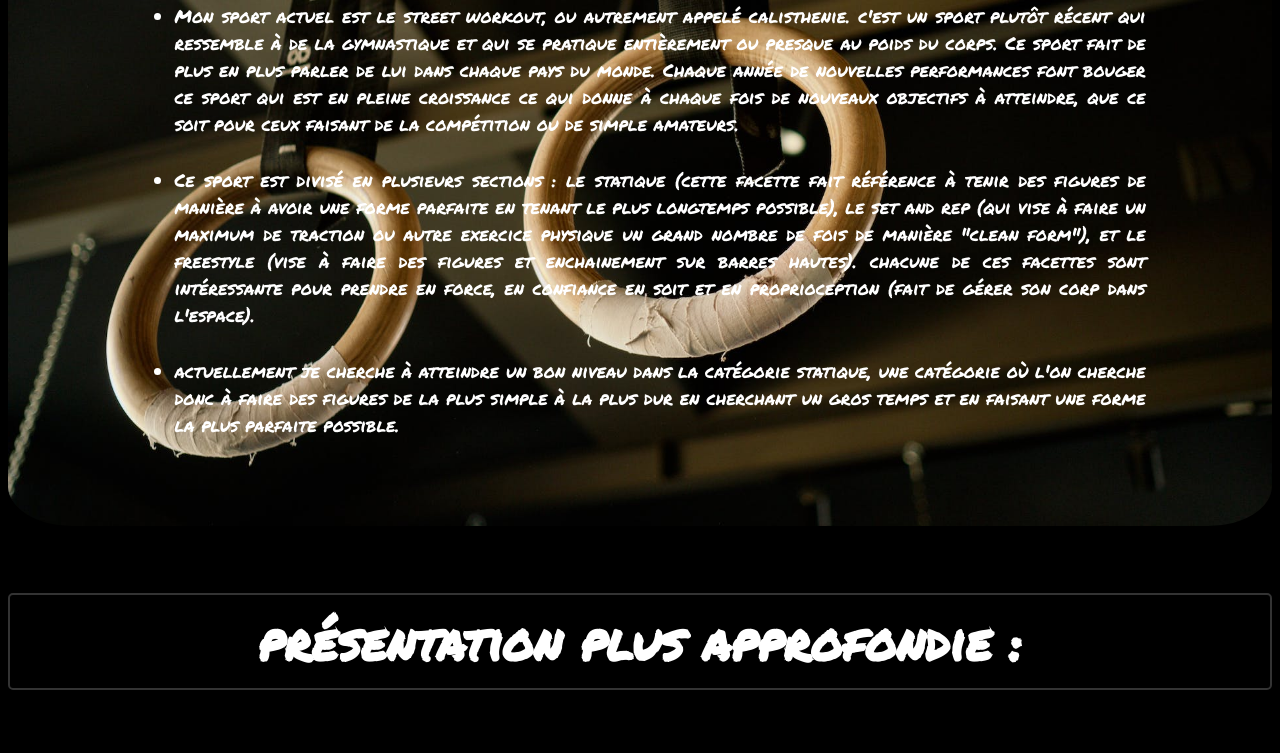
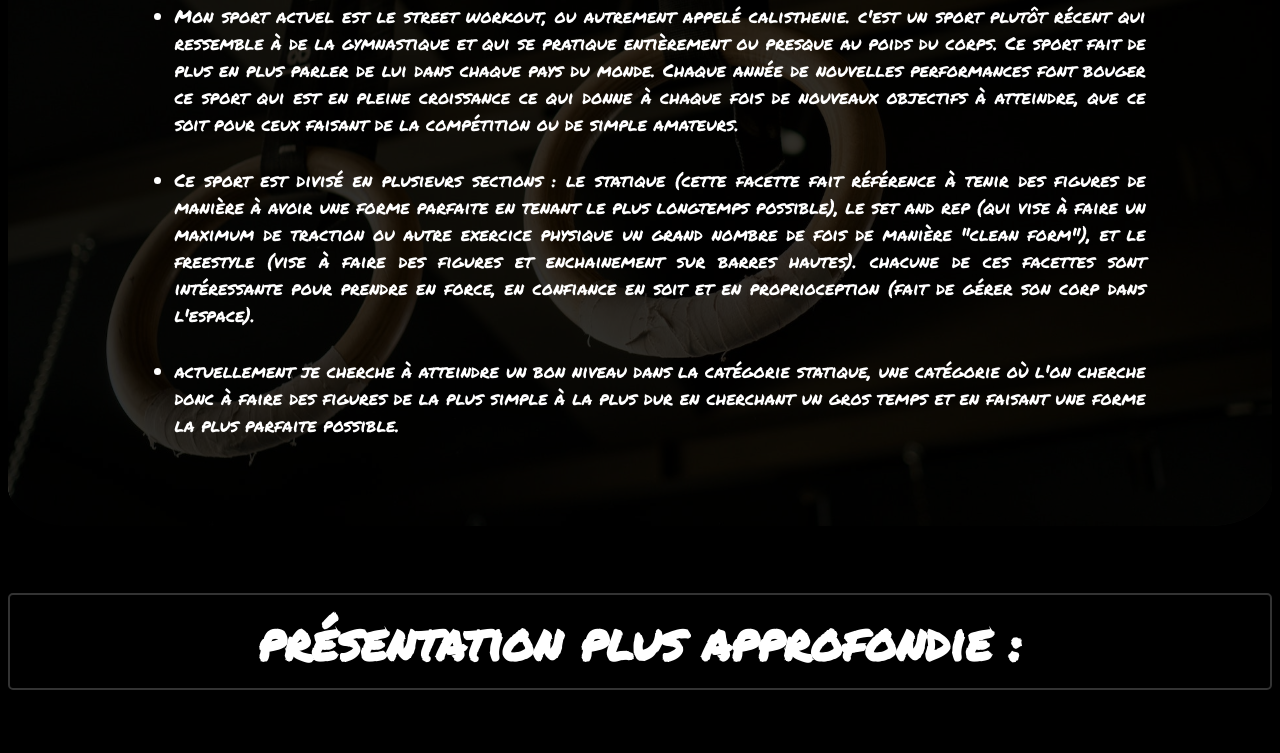
Before and after one commit to Link67000/Link67000.github.io, a plain HTML site: page Sport.html in a window 1280 px wide. Shown: the part 282-1035 px from the top of the page. Drawn offline with Linux system fonts and the light colour scheme.

Commit message:
Update Sport.html

```diff
--- a/Sport.html
+++ b/Sport.html
@@ -10,7 +10,7 @@
 
 <body>
     <section id="head" class="SportBackground">
-        <div class="filtre"></div>
+        <div class="filtre2"></div>
             <section id="fulltext" >
                 <section class="premierepart">
                     <h1> Aldéric R. Présentation </h1>
```
